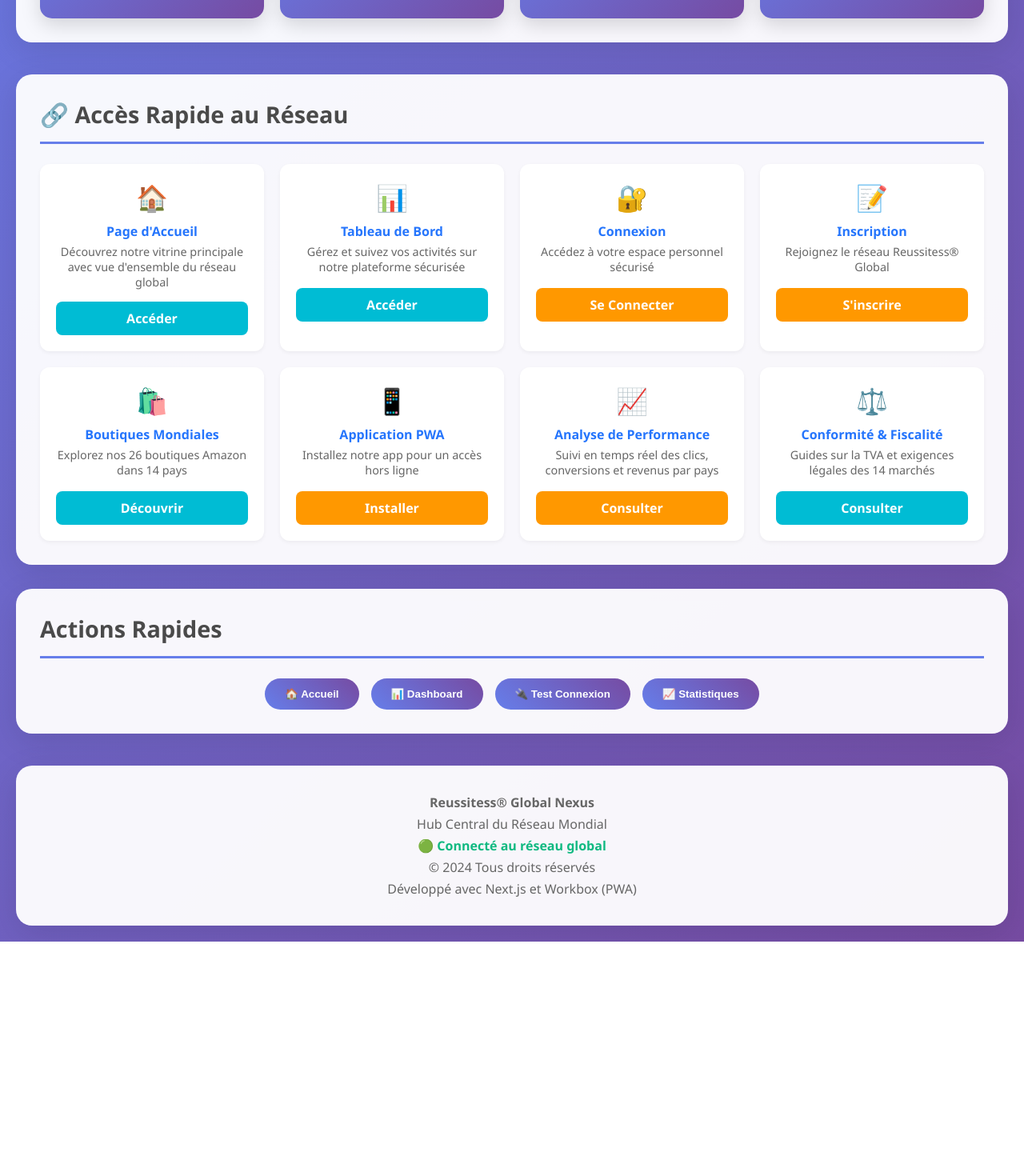
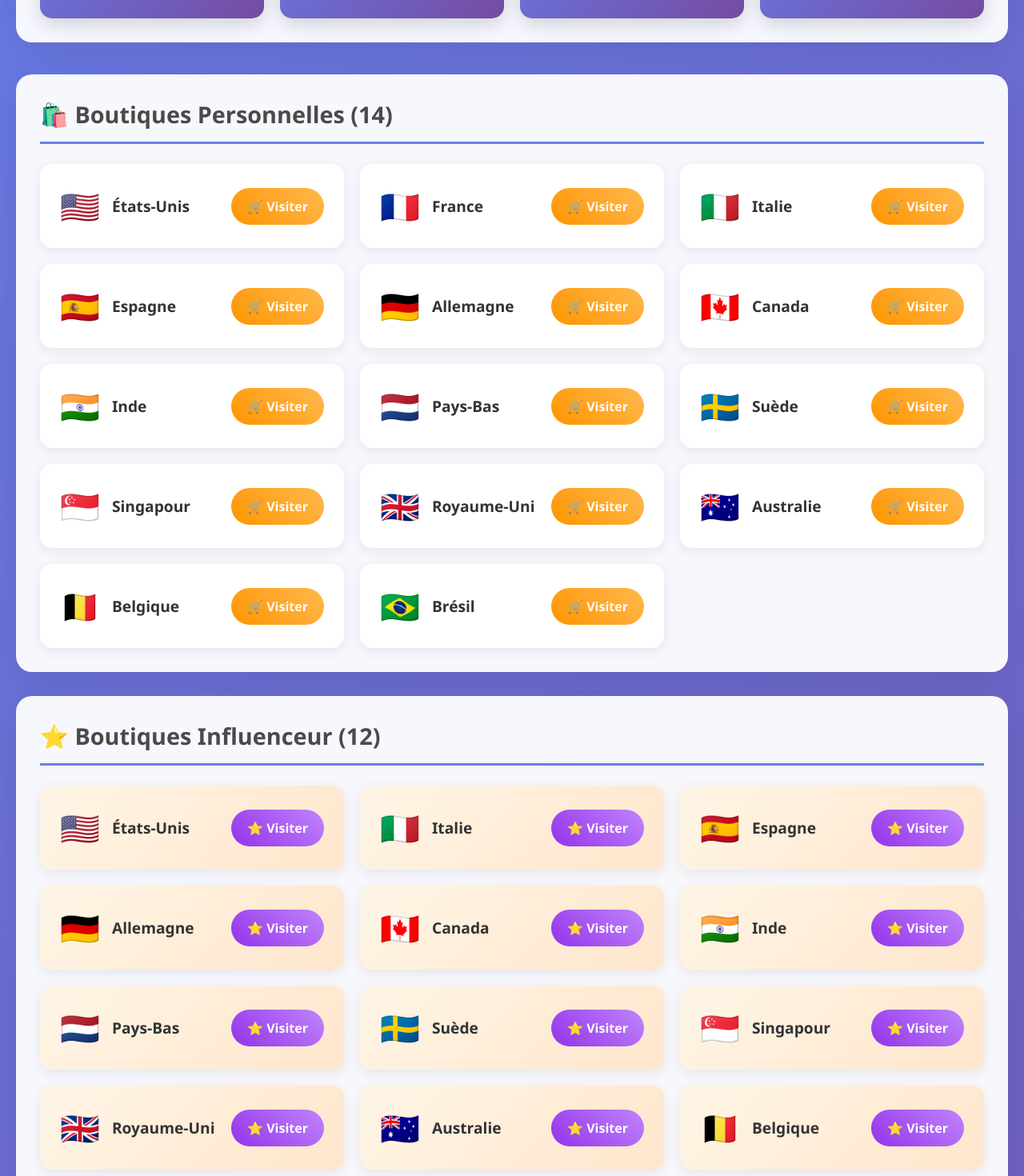
Before and after one commit to Reussitess30/reussitess-global-nexus, a Next.js app: page / in a window 1280 px wide. Shown: the part 620-2090 px from the top of the page at 80% size. Before the commit the page ends 1797 px from the top, so only its background shows below. Built offline with nearby package versions, Linux system fonts and the light colour scheme.

Commit message:
Add: Affichage 26 boutiques + CSS

```diff
--- a/pages/index.js
+++ b/pages/index.js
@@ -116,6 +116,36 @@ export default function Home() {
             </section>
 
             <section className="shop-list">
+                <h2>🛍️ Boutiques Personnelles ({personalStores.length})</h2>
+                <div className="shops-grid">
+                    {personalStores.map((shop, index) => (
+                        <div key={index} className="shop-item">
+                            <span className="shop-flag">{shop.flag}</span>
+                            <h4>{shop.name}</h4>
+                            <a href={shop.link} target="_blank" rel="nofollow sponsored noopener noreferrer" className="shop-link-btn">
+                                🛒 Visiter
+                            </a>
+                        </div>
+                    ))}
+                </div>
+            </section>
+
+            <section className="shop-list">
+                <h2>⭐ Boutiques Influenceur ({influencerStores.length})</h2>
+                <div className="shops-grid">
+                    {influencerStores.map((shop, index) => (
+                        <div key={index} className="shop-item influencer">
+                            <span className="shop-flag">{shop.flag}</span>
+                            <h4>{shop.name}</h4>
+                            <a href={shop.link} target="_blank" rel="nofollow sponsored noopener noreferrer" className="shop-link-btn influencer-btn">
+                                ⭐ Visiter
+                            </a>
+                        </div>
+                    ))}
+                </div>
+            </section>
+
+            <section className="shop-list">
                 <h2>🔗 Accès Rapide au Réseau</h2>
                 <div className="quick-access-grid">
                     <div className="quick-access-item">
@@ -166,6 +196,36 @@ export default function Home() {
                         <p>Guides sur la TVA et exigences légales des 14 marchés</p>
                         <a href="/legal" className="item-btn btn-consult">Consulter</a>
                     </div>
+                </div>
+            </section>
+
+            <section className="shop-list">
+                <h2>🛍️ Boutiques Personnelles ({personalStores.length})</h2>
+                <div className="shops-grid">
+                    {personalStores.map((shop, index) => (
+                        <div key={index} className="shop-item">
+                            <span className="shop-flag">{shop.flag}</span>
+                            <h4>{shop.name}</h4>
+                            <a href={shop.link} target="_blank" rel="nofollow sponsored noopener noreferrer" className="shop-link-btn">
+                                🛒 Visiter
+                            </a>
+                        </div>
+                    ))}
+                </div>
+            </section>
+
+            <section className="shop-list">
+                <h2>⭐ Boutiques Influenceur ({influencerStores.length})</h2>
+                <div className="shops-grid">
+                    {influencerStores.map((shop, index) => (
+                        <div key={index} className="shop-item influencer">
+                            <span className="shop-flag">{shop.flag}</span>
+                            <h4>{shop.name}</h4>
+                            <a href={shop.link} target="_blank" rel="nofollow sponsored noopener noreferrer" className="shop-link-btn influencer-btn">
+                                ⭐ Visiter
+                            </a>
+                        </div>
+                    ))}
                 </div>
             </section>
 
@@ -377,6 +437,56 @@ export default function Home() {
                 .stats-grid { grid-template-columns: repeat(2, 1fr); }
                 .quick-access-grid { grid-template-columns: 1fr; }
             }
+                .shops-grid {
+                    display: grid;
+                    grid-template-columns: repeat(auto-fill, minmax(300px, 1fr));
+                    gap: 20px;
+                    margin-top: 20px;
+                }
+                .shop-item {
+                    background: white;
+                    padding: 25px;
+                    border-radius: 15px;
+                    box-shadow: 0 4px 15px rgba(0, 0, 0, 0.08);
+                    display: flex;
+                    align-items: center;
+                    justify-content: space-between;
+                    transition: all 0.3s;
+                }
+                .shop-item:hover {
+                    transform: translateY(-5px);
+                    box-shadow: 0 8px 25px rgba(0, 0, 0, 0.15);
+                }
+                .shop-item.influencer {
+                    background: linear-gradient(135deg, #fff5e6 0%, #ffe6cc 100%);
+                }
+                .shop-flag {
+                    font-size: 2.5em;
+                    margin-right: 15px;
+                }
+                .shop-item h4 {
+                    margin: 0;
+                    flex-grow: 1;
+                    font-size: 1.2em;
+                }
+                .shop-link-btn {
+                    background: linear-gradient(45deg, #ff9500, #ffb84d);
+                    color: white;
+                    padding: 12px 20px;
+                    border-radius: 25px;
+                    text-decoration: none;
+                    font-weight: bold;
+                    white-space: nowrap;
+                }
+                .shop-link-btn:hover {
+                    background: linear-gradient(45deg, #e6860a, #ff9500);
+                }
+                .influencer-btn {
+                    background: linear-gradient(45deg, #9333ea, #c084fc);
+                }
+                .influencer-btn:hover {
+                    background: linear-gradient(45deg, #7e22ce, #9333ea);
+                }
         `}</style>
     </>);
 }
```
